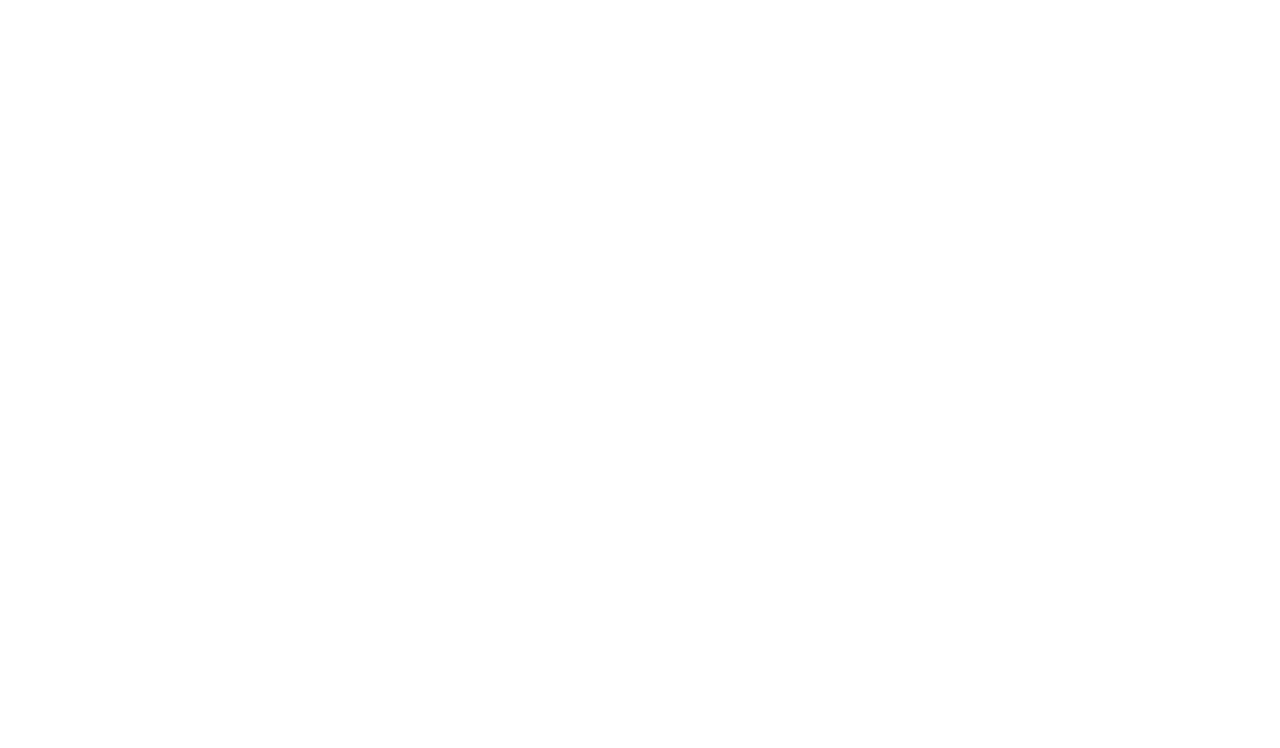
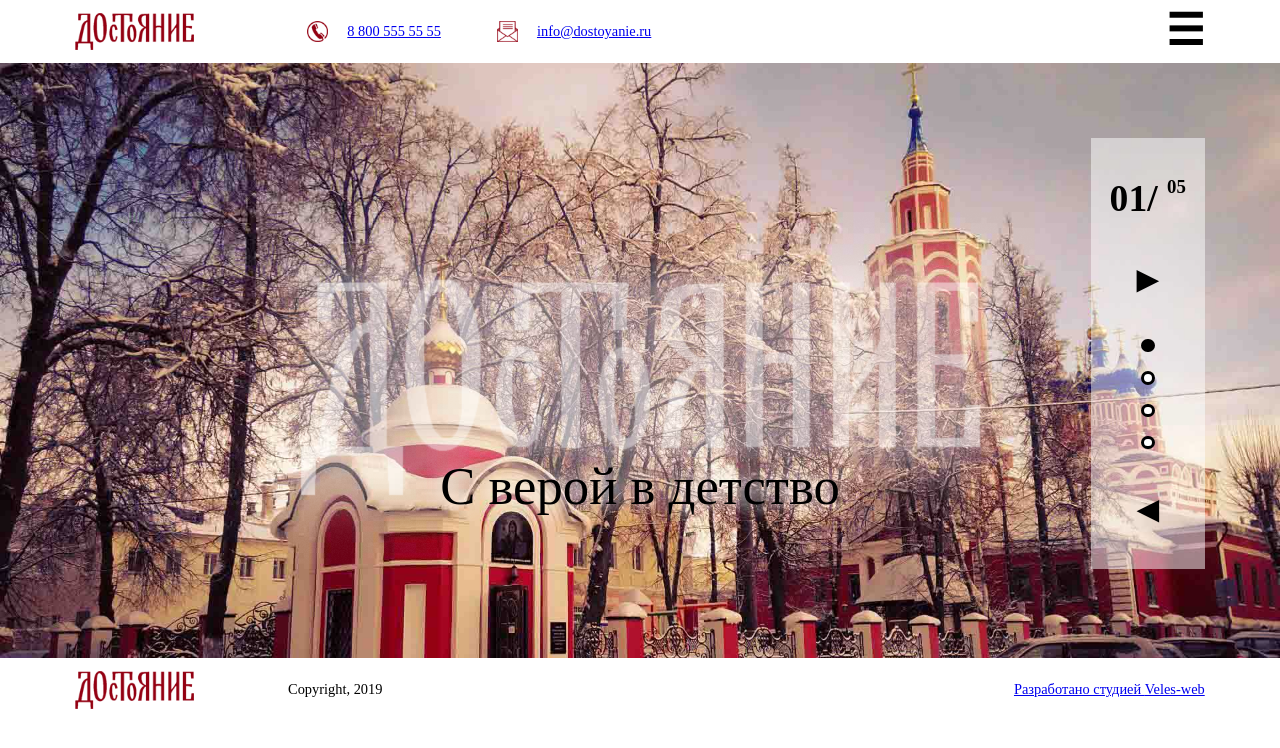
Before and after one commit to ldrv565/Dostoyanie, a plain HTML site: page app/index.html in a window 1280 px wide. Drawn offline with Linux system fonts and the light colour scheme.

Commit message:
Промо-блок, карусель, хедер, футер

```diff
--- a/app/index.html
+++ b/app/index.html
@@ -48,9 +48,69 @@
 
 <body>
     <div class="karkas">
-        <header></header>
-        <main></main>
-        <footer></footer>
+        <header class="header">
+            <a class="logo" href="/">
+                <img class="logo__img" src="img/logo.png" alt="Достояние">
+            </a>
+            <a class="link" href="/">
+                <img class="link__img" src="img/phone.png" alt="icon">
+                <span class="link__name">8 800 555 55 55</span>
+            </a>
+            <a class="link" href="/">
+                <img class="link__img" src="img/mail.png" alt="icon">
+                <span class="link__name">info@dostoyanie.ru</span>
+            </a>
+            <div class="at_right">
+                <div class="menu_btn">
+                    <span class="menu_btn__inner">&#9776;</span>
+                </div>
+            </div>
+        </header>
+        <main class="main">
+            <div class="carousel">
+                <div class="carousel__el" style="background-image: url(img/bg.jpg)">
+                </div>
+                <div class="promo">
+                    <img class="promo__img" src="img/promo.png" alt="Достояние">
+                    <div class="promo__text">
+                        С верой в детство
+                    </div>
+                </div>
+                <div class="control">
+                    <div class="page">
+                        <span class="page__current">
+                            01/
+                        </span>
+                        <span class="page__all">
+                            05
+                        </span>
+                    </div>
+                    <div class="control__arrow">
+                        ►
+                    </div>
+                    <div class="control__btns">
+                        <div class="control__btn --active"></div>
+                        <div class="control__btn"></div>
+                        <div class="control__btn"></div>
+                        <div class="control__btn"></div>
+                    </div>
+                    <div class="control__arrow">
+                        ◄
+                    </div>
+                </div>
+            </div>
+        </main>
+        <footer class="footer">
+            <a class="logo" href="/">
+                <img class="logo__img" src="img/logo.png" alt="Достояние">
+            </a>
+            <div class="link">
+                <span class="link__name">Copyright, 2019</span>
+            </div>
+            <a class="at_right" href="https://veles-web.ru/">
+                <span>Разработано студией <span>Veles-web</span></span>
+            </a>
+        </footer>
     </div>
 </body>
 
--- a/app/sass/main.sass
+++ b/app/sass/main.sass
@@ -0,0 +1,121 @@
+//<сетка>
+$columns: 34
+$atom: 100vw / $columns
+//</сетка>
+//<цвета>
+$grey: #d4ddeb
+$light_grey: #f7f7f7
+$black: #2f2f2f
+//</цвета>
+//<брейкпоинты>
+$extra_large: "max-width: 1350px"
+$large: "max-width: 1050px"
+$medium: "max-width: 768px"
+$small: "max-width: 480px"
+//</брейкпоинты>
+
+body
+    margin: 0
+    font-size: calc(12px + (16 - 12) * ((100vw - 320px) / (1920 - 320)))
+
+.header
+    display: flex
+    flex-wrap: wrap
+    justify-content: space-around
+
+.footer
+    display: flex
+    flex-wrap: wrap
+
+.logo
+    display: flex
+    align-items: center
+    padding: $atom/3 0
+    margin: 0 2*$atom
+    &__img
+        height: $atom
+        min-height: 20px
+
+.link
+    display: flex
+    align-items: center
+    justify-content: flex-start
+    padding: 0 $atom/2
+    &__img
+        padding: 0 $atom/2
+        height: 1.5em
+    @media($small)
+        display: none
+.at_right
+    display: flex
+    align-items: center
+    margin-right: 2*$atom
+    margin-left: auto
+
+.menu_btn
+    display: flex
+    align-items: center
+    height: 100%
+    cursor: pointer
+    font-size: 3em
+    font-weight: bold
+    line-height: 1.2em
+
+.carousel
+    position: relative
+    height: 46.54vw
+    &__el
+        position: absolute
+        background-size: cover
+        height: 100%
+        width: 100%
+
+.promo
+    position: relative
+    display: flex
+    flex-direction: column
+    justify-content: center
+    align-items: center
+    width: 100%
+    height: 100%
+    overflow: hidden
+    &__img
+        width: 65%
+    &__text
+        font-size: 1.4*$atom
+        color: black
+        text-shadow: 0px 0px 20px white, 0px 0px 20px white
+        margin-top: -3*$atom
+
+.control
+    position: absolute
+    top: 2 * $atom
+    right: 2 * $atom
+    padding: .5 * $atom
+    background: rgba(white, .5)
+    display: flex
+    flex-direction: column
+    align-items: center
+    &__btns
+    &__btn
+        background: white
+        border-radius: 50px
+        border: .1 * $atom solid black
+        margin: .5 * $atom 0
+        height: .2 * $atom
+        width: .2 * $atom
+        cursor: pointer
+        &:hover, &.--active
+            background: black
+    &__arrow
+        padding: .5 * $atom 0
+        font-size: $atom
+
+.page
+    font-weight: bold
+    padding: .5 * $atom 0
+    &__current
+        font-size: $atom
+    &__all
+        vertical-align: top
+        font-size: .5 * $atom
```
Also changed, not shown: gulpfile.js (+10 -6 lines), app/css/main.css, app/img/bg.jpg (added), app/img/logo.png (added), app/img/mail.png (added), app/img/phone.png (added), app/img/promo.png (added).
